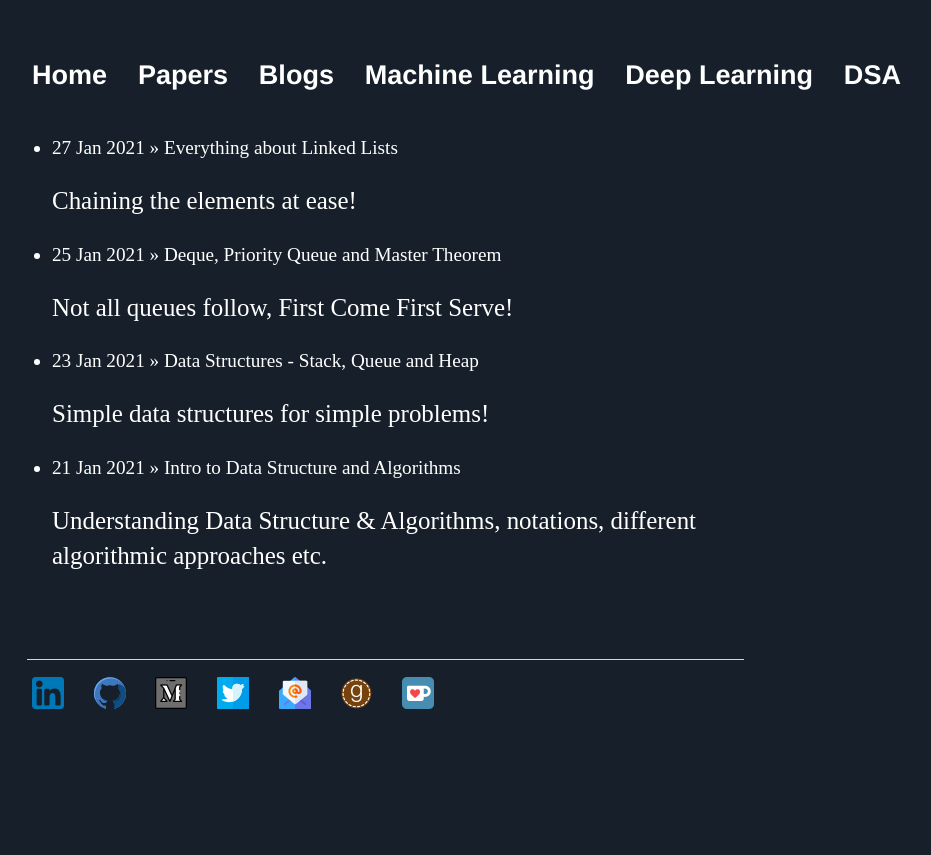
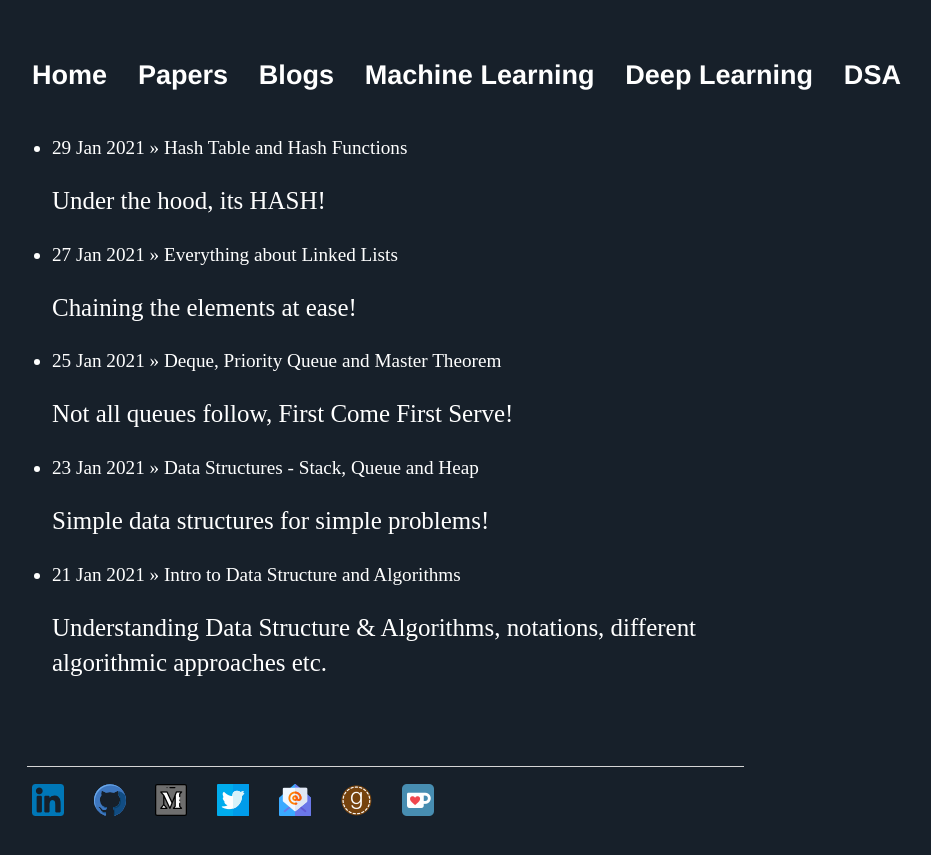
Before and after one commit to Mayurji/mayurji.github.io, a Jekyll site: the page built from data-structure-algorithms/index.html, in a window 1280 px wide. Shown: the top 855 px of the page, without its empty margins (165-1096 px from the left). Built offline with Jekyll 4.4.1, drawn with Linux system fonts in a browser that asks for light colours.

Commit message:
Update 2021-01-29-DSA_5.md

````diff
--- a/_data-structure-algorithms/2021-01-29-DSA_5.md
+++ b/_data-structure-algorithms/2021-01-29-DSA_5.md
@@ -1,8 +1,22 @@
-## Data Structures - Hash Tables, Hashing Function etc
+---
+layout: data-structure-algorithms
+title: Hash Table and Hash Functions
+description: Under the hood, its HASH!
+date:   2021-01-29 13:43:52 +0530
+---
+{% include mathjax.html %}
+
+## Hash Tables and Hashing Function
 
 I've come across hash tables while I was reading about **dict** and **set** objects in Python. Under the hood, the **dict** and **set** uses hash table for assigning a key to a value/data. Hash tables helps dict and set to have a lookup and insertion at O(1). It achieves this efficient mapping of key to value using a **hashing function**. Let's deep dive into hash table and things related to it.
 
-Random Image
+
+<center>
+<img src="{{site.url}}/assets/images/dsa/paico-oficial-bAA06m4O7co-unsplash.jpg" style="zoom: 5%; background-color:#DCDCDC;" width="100%" height=auto/><br>
+<p><span>Photo by <a href="https://unsplash.com/@paicooficial?utm_source=unsplash&amp;utm_medium=referral&amp;utm_content=creditCopyText">Paico Oficial</a> on <a href="https://unsplash.com/s/photos/list?utm_source=unsplash&amp;utm_medium=referral&amp;utm_content=creditCopyText">Unsplash</a></span>
+</p>
+</center>
+
 
 ### What is Hash Table?
 
@@ -12,7 +26,10 @@
 
 In **hash table**, the keys are processed to get a new index, which is then mapped to the value or data. This process is called as **Hashing**. The function which process the key to get new index is called as **Hashing function**.
 
-Image Hash Table
+<center>
+<img src="{{site.url}}/assets/images/dsa/hash_table.png" style="zoom: 5%; background-color:#DCDCDC;" width="80%" height=auto/><br>
+<p>Figure 2: Hash Table</p>
+</center>
 
 A particular issue is faced by hash table is, If same index is generated by hashing function for multiple keys then, conflict arises. This situation is called as **Collision**. We can avoid or reduce the number of collision by identifying a good hash function. But it is impossible to avoid collision completely.
 
@@ -87,8 +104,6 @@
 """
 ```
 
-
-
 **How to act under Collision**
 
 To avoid collision, we should find a new index for the value to store. A technique **open addressing** is used for resolving the collision. Some methods in open addressing are
@@ -101,7 +116,7 @@
 
 We resolve collision using linear probing by checking, if the next slot is available. It is a naive way to resolving collision. Consider if cluster of adjacent slots are filled then linear probing traverse through whole cluster before moving to new cluster where the slot is available. **h(k, i) is the hash function.**
 $$
-h(k, i) = (h^`(k) + i)\ mod\ m
+h(k, i) = (h^\`(k) + i)\ mod\ m
 \\
 m - size\ of\ hash\ table
 \\
@@ -112,8 +127,9 @@
 #### Quadratic Probing
 
 As the name suggest, we increase the spacing between the slot by more than one using the following relation
+
 $$
-h(k,\ i)\ = (h^`(k)\ +\ c_1i\ +\ c_2i^2)\ mod\ m
+h(k,\ i)\ = (h^\`(k)\ +\ c_1i\ +\ c_2i^2)\ mod\ m
 \\
 c_1,\ c_2\ are\ positive\ constant.
 \\
@@ -123,9 +139,11 @@
 #### Double Hashing
 
 If a collision occurs after applying a hash function `h(k)`, then another hash function is calculated for finding the next slot.
+
 $$
 h(k, i)\ = (h_1(k) +\ ih_2(k))\ mod\ m
 $$
+
 **Remember while creating Hash Function**
 
 * Indices generated should be small unlike DAT, such that it fits in buckets
````
